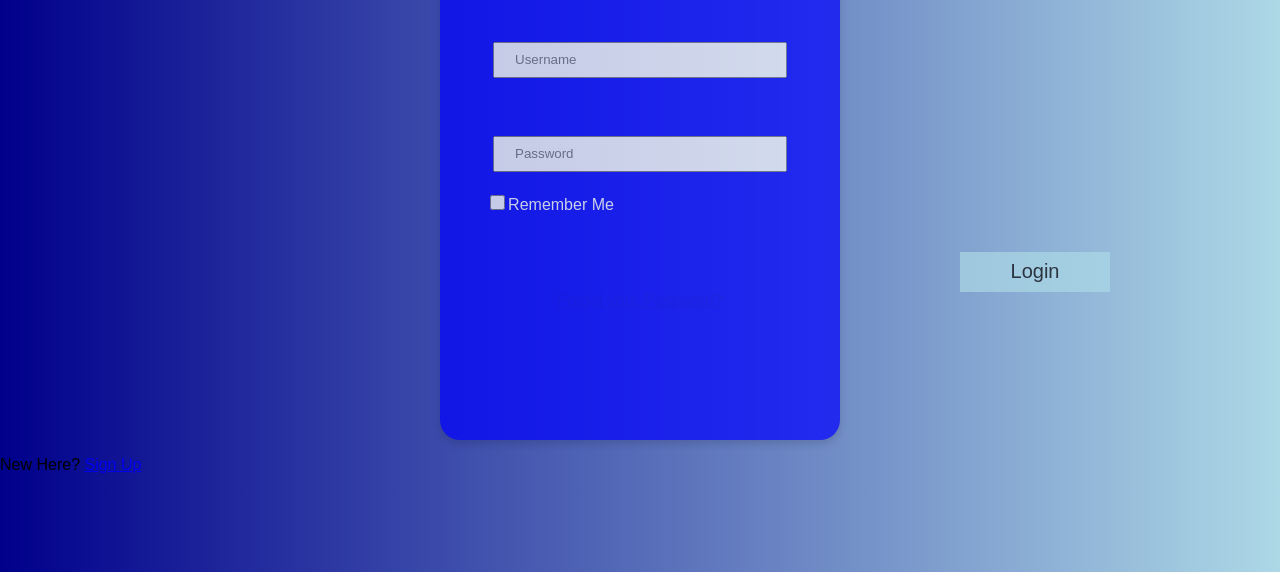
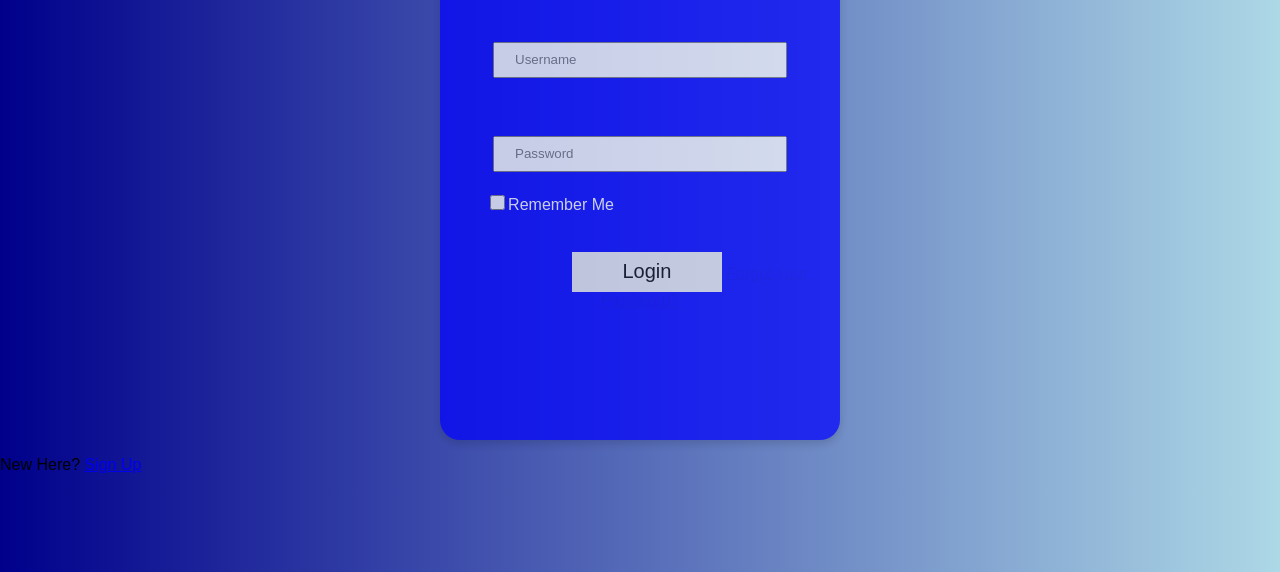
Before and after one commit to gamerdave-web/Practice-1, a plain HTML site: page index.html in a window 1280 px wide. Shown: the part 228-800 px from the top of the page. Drawn offline with Linux system fonts and the light colour scheme.

Commit message:
auto: save changes

```diff
--- a/style.css
+++ b/style.css
@@ -44,9 +44,9 @@ button{
     margin-top: 20px;
     width: 150px;
     height: 40px;
-    background-color: lightblue;
+    background-color: ;
     border: none;
     font-size: 20px;
     cursor: pointer;
-    margin-left: 130%;
+    margin-left:25%;
 }
```
